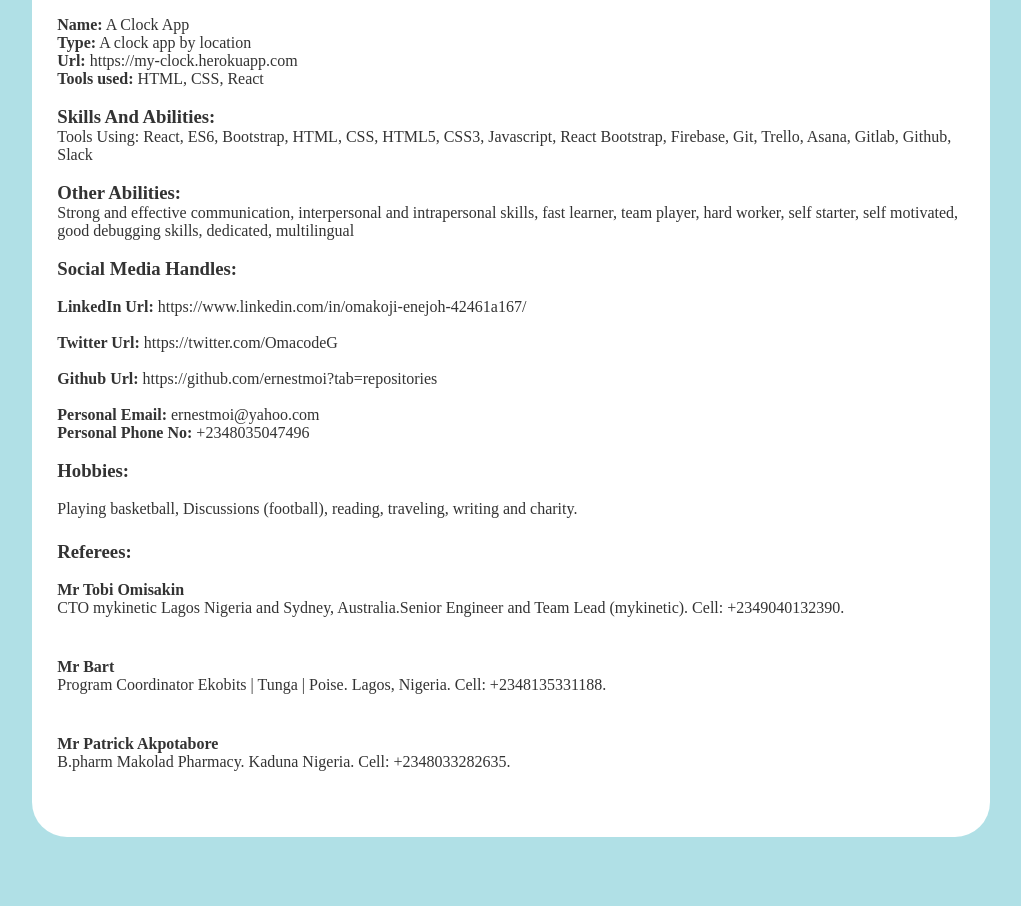
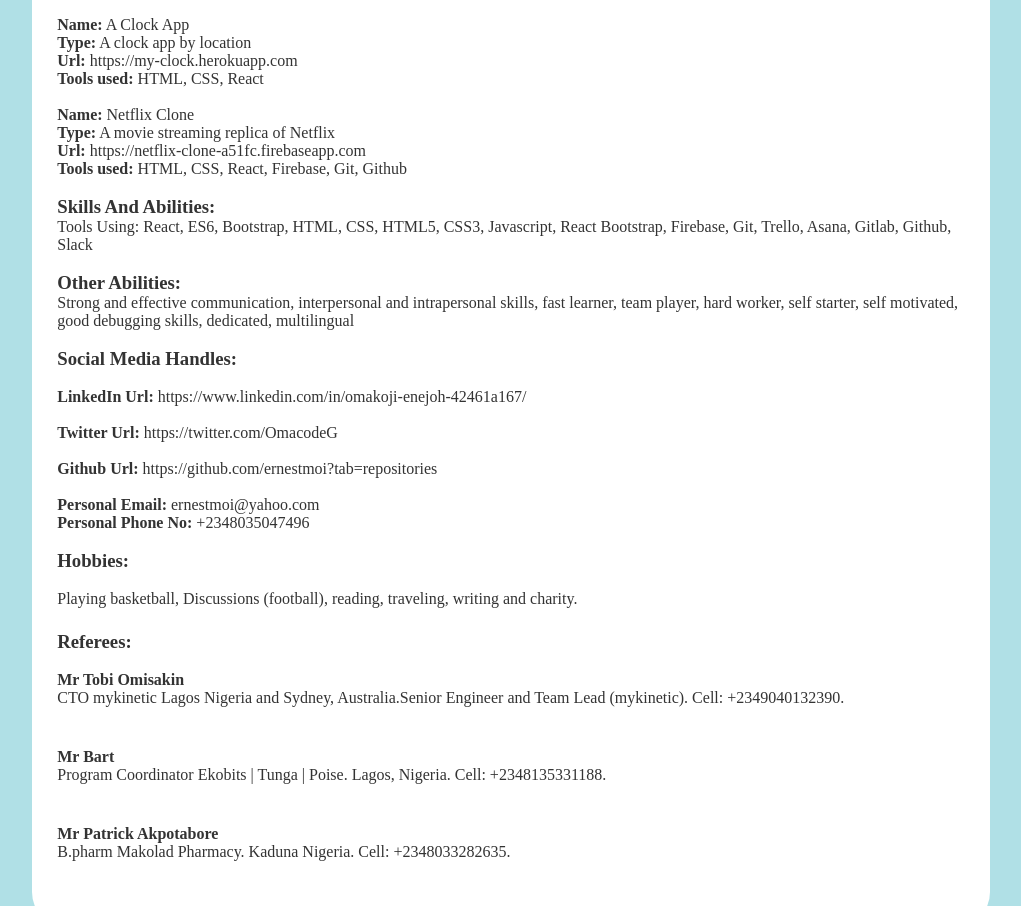
Before and after one commit to devmagos/omakoji, a plain HTML site: page cv.html in a window 1280 px wide. Shown: the part 1818-2724 px from the top of the page, without its empty margins (129-1150 px from the left). Before the commit the page ends 2690 px from the top, so only its background shows below. Drawn offline with Linux system fonts and the light colour scheme.

Commit message:
Add netflix clone to cv

```diff
--- a/cv.html
+++ b/cv.html
@@ -120,6 +120,11 @@ Bachelor of Science (BSc. Economics)</p> <br>
 <b>Url:</b> https://my-clock.herokuapp.com <br>
 <b>Tools used:</b> HTML, CSS, React <br><br>
 
+<b>Name:</b> Netflix Clone <br>
+<b>Type:</b> A movie streaming replica of Netflix <br>
+<b>Url:</b> https://netflix-clone-a51fc.firebaseapp.com <br>
+<b>Tools used:</b> HTML, CSS, React, Firebase, Git, Github <br><br>
+
 <h3>Skills And Abilities:</h3>
 <b></b>Tools Using: React, ES6, Bootstrap, HTML, CSS, HTML5, CSS3, Javascript, React Bootstrap, Firebase, Git, Trello, Asana, Gitlab, Github, Slack <br><br>
 
```
